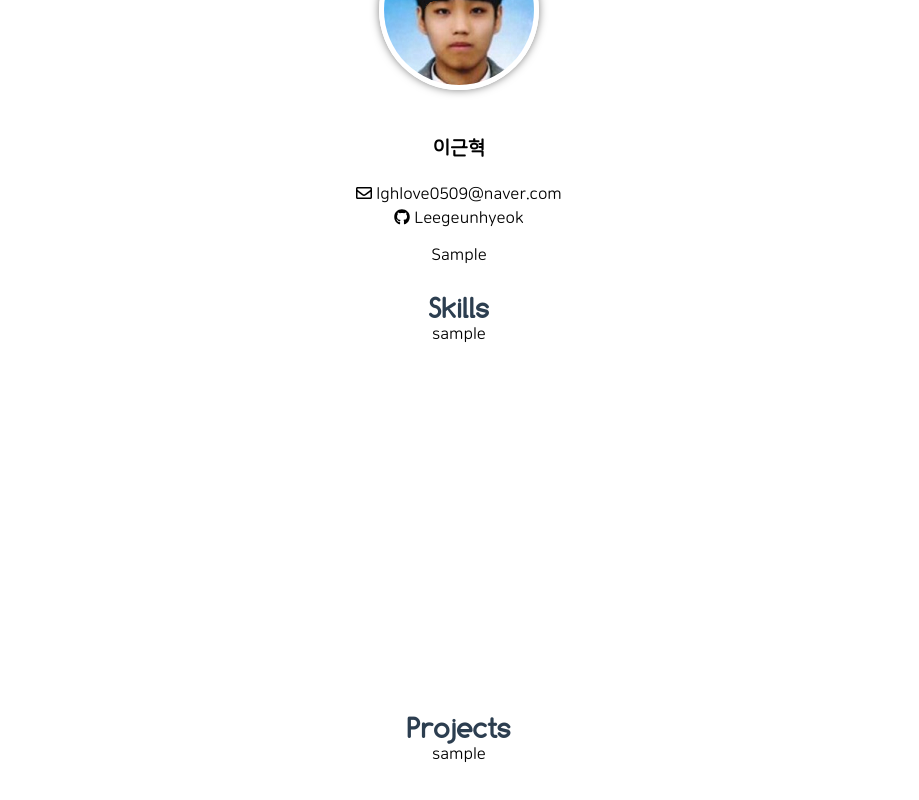
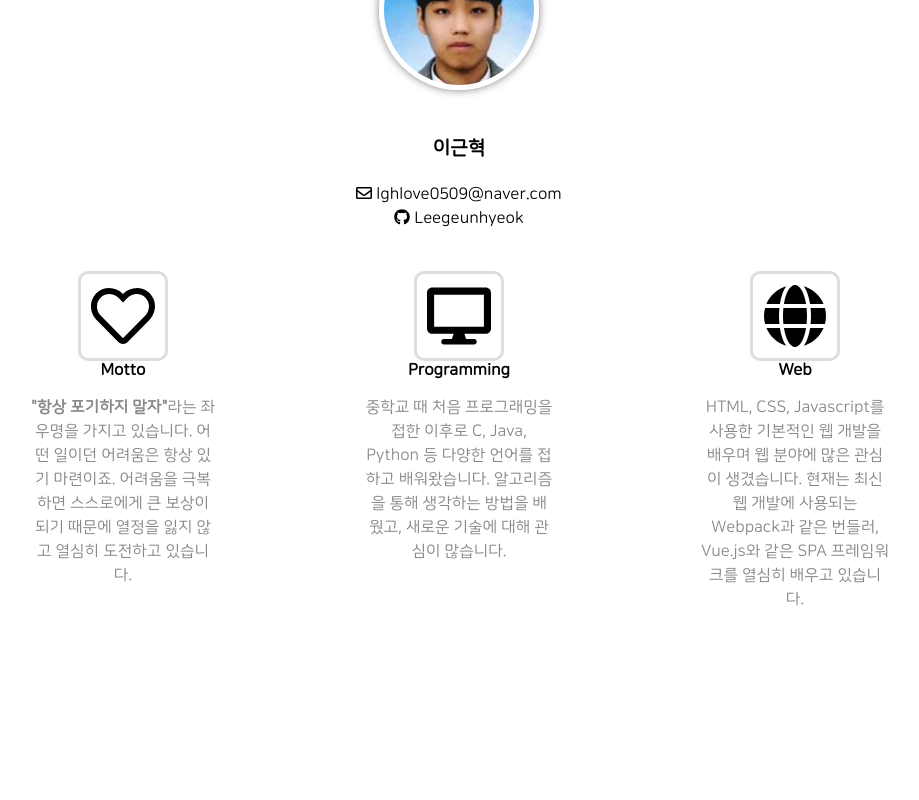
Before and after one commit to leegeunhyeok/geundung.me, a Vue app: page / in a window 1280 px wide. Shown: the part 578-1378 px from the top of the page, without its empty margins (181-1100 px from the left). After the commit the page ends 1357 px from the top, so only its background shows below. Built offline with nearby package versions, Linux system fonts and the light colour scheme.

Commit message:
Add my profile info

```diff
--- a/src/components/Header.vue
+++ b/src/components/Header.vue
@@ -33,7 +33,7 @@ export default {
     transition: font-size $font-transition;
     opacity: 0;
 
-    @media only screen and (min-width: 321px) {
+    @media only screen and (min-width: 320px) {
       font-size: 1.4rem;
     }
 
--- a/src/components/Loader.vue
+++ b/src/components/Loader.vue
@@ -56,7 +56,7 @@ export default {
     border-radius: 50%;
     background: linear-gradient(#23a6d5, #23d5ab, #ebe15e, #ebe15e, #ee7752, #e73c7e);
 
-    @media only screen and (min-width: 321px) {
+    @media only screen and (min-width: 320px) {
       width: 200px;
       height: 200px;
     }
@@ -92,7 +92,7 @@ export default {
       color: #fff;
       font-weight: bold;
 
-      @media only screen and (min-width: 321px) {
+      @media only screen and (min-width: 320px) {
         left: 10px;
         right: 10px;
         top: 10px;
--- a/src/main.js
+++ b/src/main.js
@@ -4,12 +4,12 @@ import router from './router'
 import store from './store'
 
 import { library } from '@fortawesome/fontawesome-svg-core'
-import { faCoffee } from '@fortawesome/free-solid-svg-icons'
-import { faEnvelope } from '@fortawesome/free-regular-svg-icons'
+import { faCoffee, faDesktop, faGlobe } from '@fortawesome/free-solid-svg-icons'
+import { faEnvelope, faHeart } from '@fortawesome/free-regular-svg-icons'
 import { faGithub } from '@fortawesome/free-brands-svg-icons'
 import { FontAwesomeIcon } from '@fortawesome/vue-fontawesome'
 
-library.add(faCoffee, faEnvelope, faGithub)
+library.add(faCoffee, faEnvelope, faGithub, faHeart, faDesktop, faGlobe)
 
 Vue.component('font-awesome-icon', FontAwesomeIcon)
 Vue.config.productionTip = false
--- a/src/views/Home.vue
+++ b/src/views/Home.vue
@@ -7,7 +7,7 @@
     <div class="content-wrap">
       <div class="content view">
         <div class="about slide-right-left">
-          <div class="content-title">About me</div>
+          <h1 class="content-title">About me</h1>
           <div class="profile-image">
             <img src="@/assets/profile.png">
           </div>
@@ -24,19 +24,45 @@
             </li>
           </ul>
           <div class="my-detail-info">
-            Sample
+            <div class="info-item red">
+              <font-awesome-icon :icon="['far', 'heart']"/>
+              <br>
+              <b>Motto</b>
+              <p>
+                <b>"항상 포기하지 말자"</b>라는 좌우명을 가지고 있습니다. 어떤 일이던 어려움은 항상 있기 마련이죠.
+                어려움을 극복하면 스스로에게 큰 보상이 되기 때문에 열정을 잃지 않고 열심히 도전하고 있습니다.
+              </p>
+            </div>
+            <div class="info-item yellow">
+              <font-awesome-icon :icon="['fas', 'desktop']"/>
+              <br>
+              <b>Programming</b>
+              <p>
+                중학교 때 처음 프로그래밍을 접한 이후로 C, Java, Python 등 다양한 언어를 접하고 배워왔습니다.
+                알고리즘을 통해 생각하는 방법을 배웠고, 새로운 기술에 대해 관심이 많습니다.
+              </p>
+            </div>
+            <div class="info-item green">
+              <font-awesome-icon :icon="['fas', 'globe']"/>
+              <br>
+              <b>Web</b>
+              <p>
+                HTML, CSS, Javascript를 사용한 기본적인 웹 개발을 배우며 웹 분야에 많은 관심이 생겼습니다.
+                현재는 최신 웹 개발에 사용되는 Webpack과 같은 번들러, Vue.js와 같은 SPA 프레임워크를 열심히 배우고 있습니다.
+              </p>
+            </div>
           </div>
         </div>
       </div>
       <div class="content">
         <div class="skills">
-          <div class="content-title">Skills</div>
+          <h1 class="content-title">Skills</h1>
           sample
         </div>
       </div>
       <div class="content">
         <div class="projects">
-          <div class="content-title">Projects</div>
+          <h1 class="content-title">Projects</h1>
           sample
         </div>
       </div>
@@ -62,19 +88,16 @@ export default {
   },
   methods: {
     scrollHandler () {
-      // 스크롤 위치
-      const scrollOffset = window.pageYOffset || document.documentElement.scrollTop
-
       // 모든 .content 엘리먼트
       const els = document.getElementsByClassName('content')
 
       for (let i = 0; i < els.length; i++) {
         // content의 top 위치
-        let top = els[i].getBoundingClientRect().top
+        let top = els[i].getBoundingClientRect().top + 200
 
         // 해당 content의 위치가 스크린 위치의 세로 80% 위치인 경우 and
         // view 클래스가 없는 경우 슬라이드 애니메이션 적용
-        if (top <= screen.height * 0.8 + scrollOffset && !els[i].classList.contains('view')) {
+        if (top - screen.height <= 0 && !els[i].classList.contains('view')) {
           els[i].classList.add('view')
           if (i % 2 === 0) {
             els[i].children[0].classList.add('slide-right-left')
@@ -112,7 +135,7 @@ export default {
   font-family: 'Comfortaa', 'Avenir', sans-serif, Tahoma;
   font-size: 1.8rem;
 
-  @media only screen and (min-width: 321px) {
+  @media only screen and (min-width: 320px) {
     top: 10.3125rem;
   }
 
@@ -155,7 +178,7 @@ export default {
   margin-bottom: 100px;
   transition: margin-top .3s;
 
-  @media only screen and (min-width: 321px) {
+  @media only screen and (min-width: 320px) {
     margin-top: 300px;
   }
 
@@ -175,7 +198,7 @@ export default {
 
     .content-title {
 
-      @media only screen and (min-width: 321px) {
+      @media only screen and (min-width: 320px) {
         font-size: 1.5rem;
       }
 
@@ -190,12 +213,12 @@ export default {
       font-weight: bold;
       font-family: 'Comfortaa', 'Avenir', sans-serif, Tahoma;
       color: #2c3e50;
+      margin: 0;
       transition: $font-transition;
     }
 
     .about {
       opacity: 0;
-      height: 400px;
 
       .profile-image {
         margin: 25px 0;
@@ -231,6 +254,77 @@ export default {
         }
       }
 
+      .my-detail-info {
+        display: flex;
+        justify-content: space-around;
+        text-align: center;
+        margin-top: 25px;
+
+        @media only screen and (min-width: 320px) {
+          flex-direction: column;
+          padding: 0 5%;
+        }
+
+        @media only screen and (min-width: 768px) {
+          flex-direction: row;
+          padding: 0 5%;
+        }
+
+        @media only screen  and (min-width : 1224px) {
+          flex-direction: row;
+          padding: 0 10%;
+        }
+
+        .info-item {
+          width: 100%;
+
+          svg {
+            padding: 10px;
+            font-size: 2rem;
+            width: 4rem;
+            height: 4rem;
+            line-height: 4.5rem;
+            border-radius: 10px;
+            border: 3px solid #ddd;
+            transition: .3s;
+          }
+
+          b {
+            margin: 10px 0;
+            transition: .3s;
+          }
+
+          &.red:hover {
+            color: #e73c7e;
+          }
+
+          &.yellow:hover {
+            color: #e6dd5f;
+          }
+
+          &.green:hover {
+            color: #23d5ab;
+          }
+
+          p {
+            color: #888;
+            line-height: 150%;
+
+            @media only screen and (min-width: 320px) {
+              padding: 5%;
+            }
+
+            @media only screen and (min-width: 768px) {
+              padding: 0 15%;
+            }
+
+            @media only screen  and (min-width : 1224px) {
+              padding: 0 22%;
+            }
+          }
+        }
+      }
+
       -webkit-animation: slide-right-left 1s 1.25s ease forwards;
       -moz-animation: slide-right-left 1s 1.25s ease forwards;
       animation: slide-right-left 1s 1.25s ease forwards;
@@ -238,12 +332,10 @@ export default {
 
     .skills {
       opacity: 0;
-      height: 400px;
     }
 
     .projects {
       opacity: 0;
-      height: 400px;
     }
   }
 }
```
